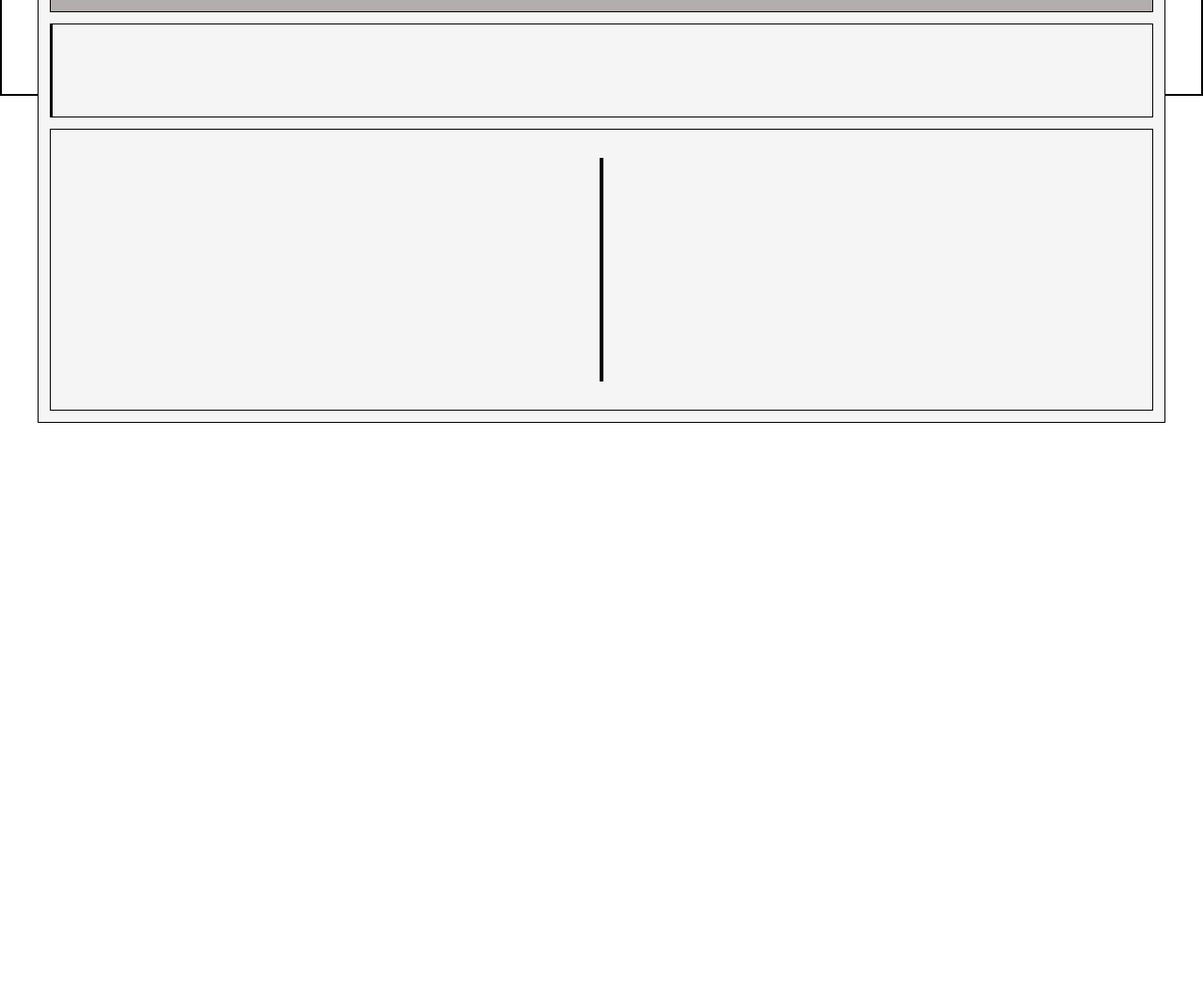
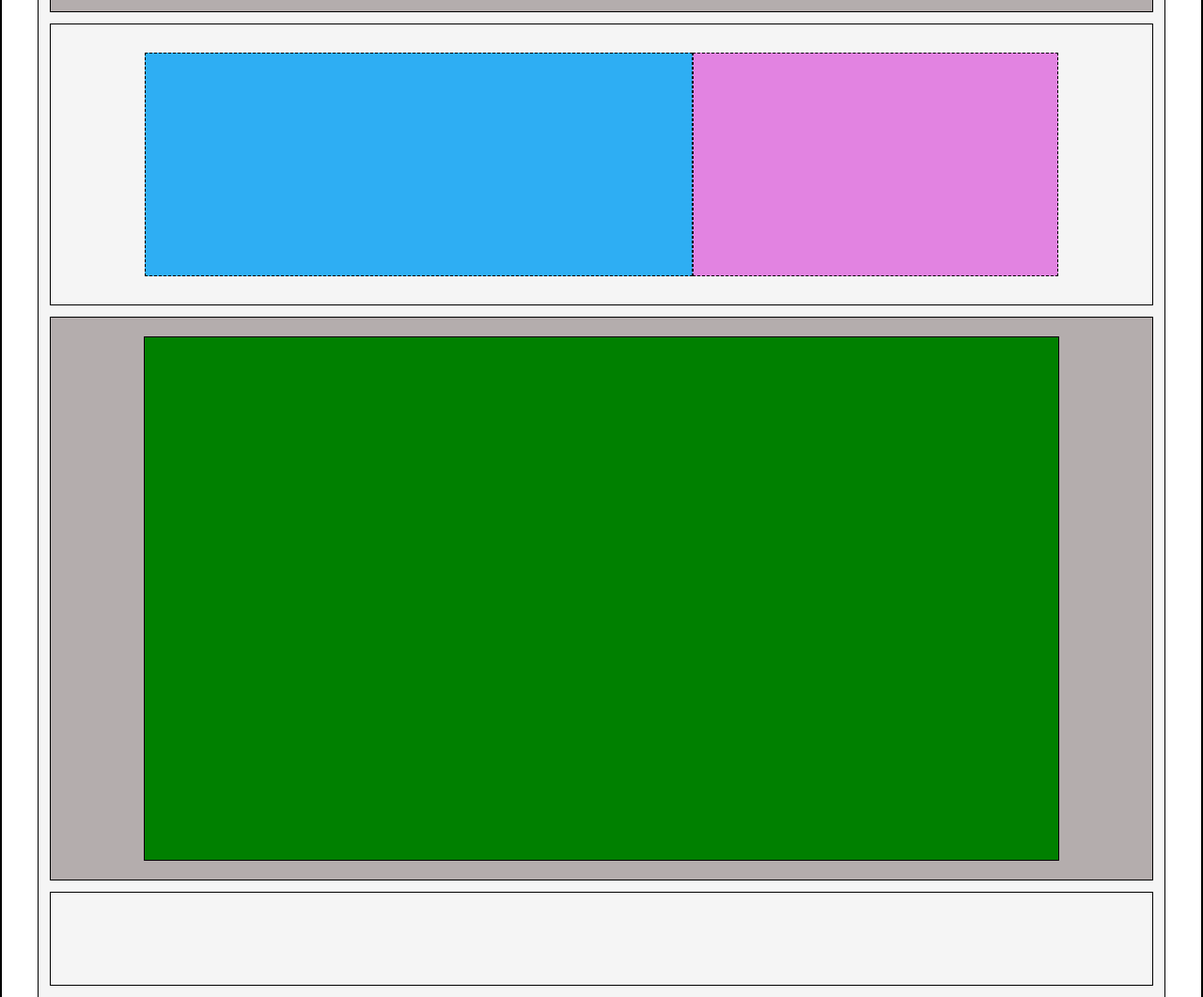
Before and after one commit to GiuseppeTrp/htmlcss-struttura-discord, a plain HTML site: page index.html in a window 1280 px wide. Shown: the part 1100-2161 px from the top of the page at 94% size. Before the commit the page ends 1550 px from the top, so only its background shows below. Drawn offline with Linux system fonts and the light colour scheme.

Commit message:
changed part of code .html and added style

```diff
--- a/index.html
+++ b/index.html
@@ -53,18 +53,29 @@
 
         </div>
 
-        <aside>
-            <div class="green">
+
+
+
+
+
+        <div class="section">
+            <div class="uno">
+
+            </div>
+            <div class="due">
 
             </div>
 
+        </div>
 
-        </aside>
 
-        <div class="section">
-            <div>
+        <div class="section big grey">
+            <aside class="green">
 
-            </div>
+
+             </aside>
+
+         </div>
 
         <footer>
 
--- a/style.css
+++ b/style.css
@@ -8,7 +8,7 @@
 
 body{
 
-    height: 1200px;
+    height: 100%;
 }
 
 .container > *{
@@ -125,3 +125,16 @@ h1{
     min-width: 60%;
     border: 1px dashed black;
 }
+
+
+.big{
+    padding:20px 45px 20px 45px;
+    min-height: 600px;
+
+}
+.green{
+    min-width: 90%;
+    min-height: 80%;
+    background-color: green;
+
+}
```
